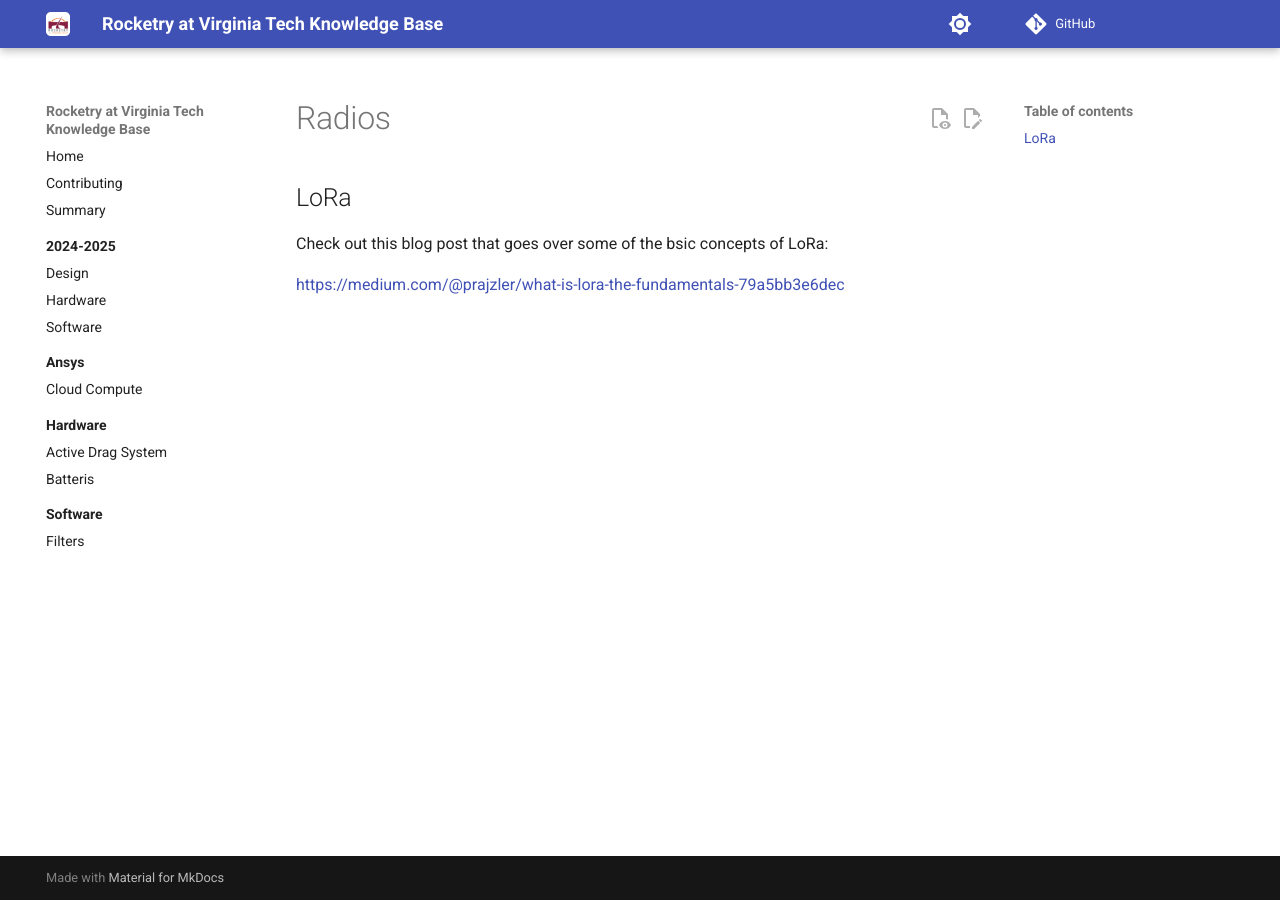
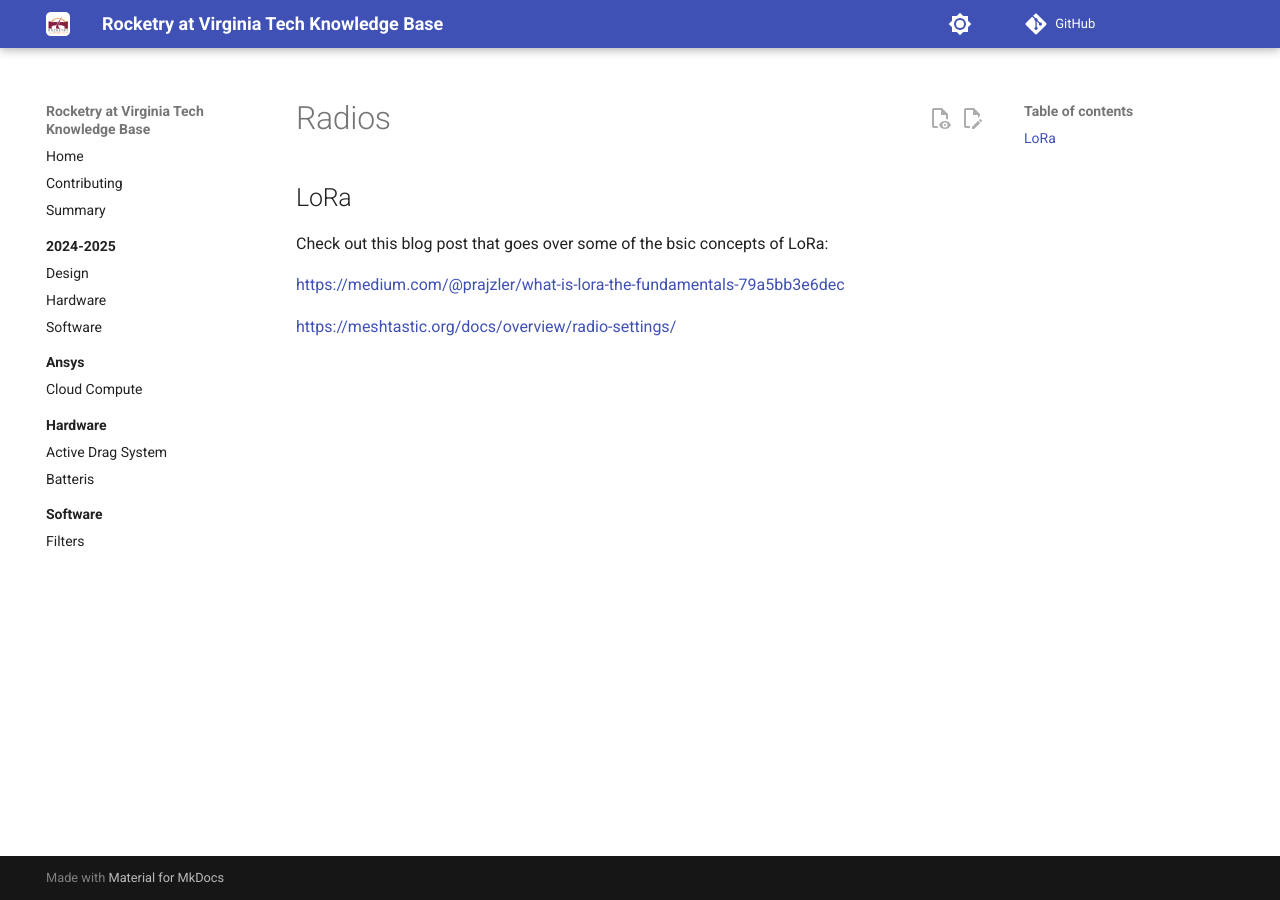
Before and after one commit to RocketryVT/knowledge-base, an MkDocs documentation site: the page built from docs/Hardware/Radios.md, in a window 1280 px wide. Built offline with MkDocs 1.6.1 and Material for MkDocs 9.7.7, drawn with Linux system fonts in a browser that asks for light colours; comment, search, counter and statistics services are not loaded; some of the changed lines change nothing that is shown.

Commit message:
Update Radios.md

```diff
--- a/docs/Hardware/Radios.md
+++ b/docs/Hardware/Radios.md
@@ -5,3 +5,5 @@
 Check out this blog post that goes over some of the bsic concepts of LoRa:
 
 [https://medium.com/@prajzler/what-is-lora-the-fundamentals-79a5bb3e6dec](https://medium.com/@prajzler/what-is-lora-the-fundamentals-79a5bb3e6dec)
+
+[https://meshtastic.org/docs/overview/radio-settings/](https://meshtastic.org/docs/overview/radio-settings/)
```
